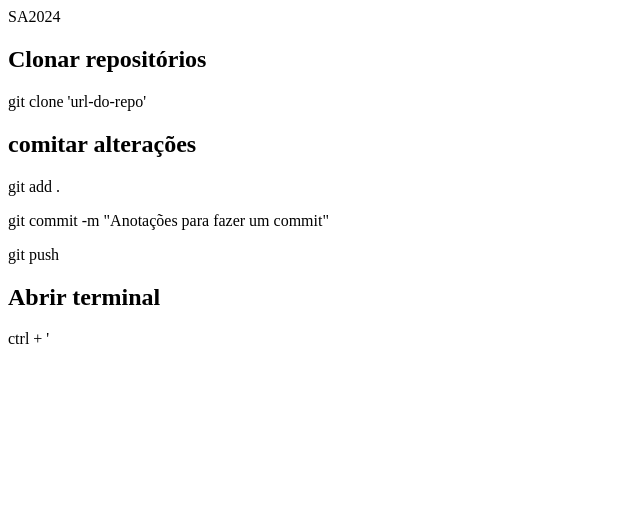
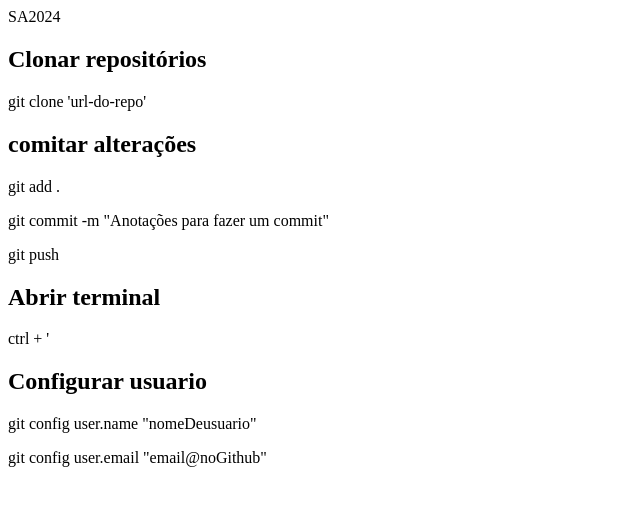
Before and after one commit to isabellyschaffer/EQUIPEsaSENAI, a plain HTML site: page index.html in a window 1280 px wide. Shown: the whole page, without its empty margins (0-640 px from the left). Drawn offline with Linux system fonts and the light colour scheme.

Commit message:
Anotações para fazer um commit

```diff
--- a/index.html
+++ b/index.html
@@ -9,8 +9,18 @@
   <p>git add .</p>
   <p>git commit -m "Anotações para fazer um commit"</p>
   <p>git push</p>
+
   <h2>Abrir terminal</h2>
   <p>ctrl + '</p>
+
+  <h2>Configurar usuario</h2>
+  <p>
+    git config user.name "nomeDeusuario"
+  </p>
+  <p>
+    git config user.email "email@noGithub"
+  </p>
+
 
 
 </body>
```
